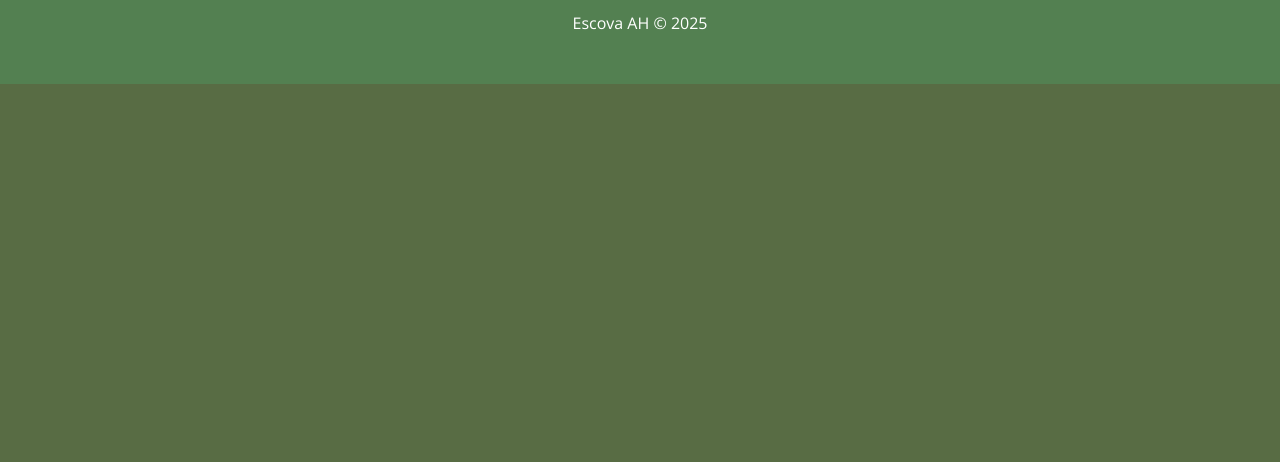
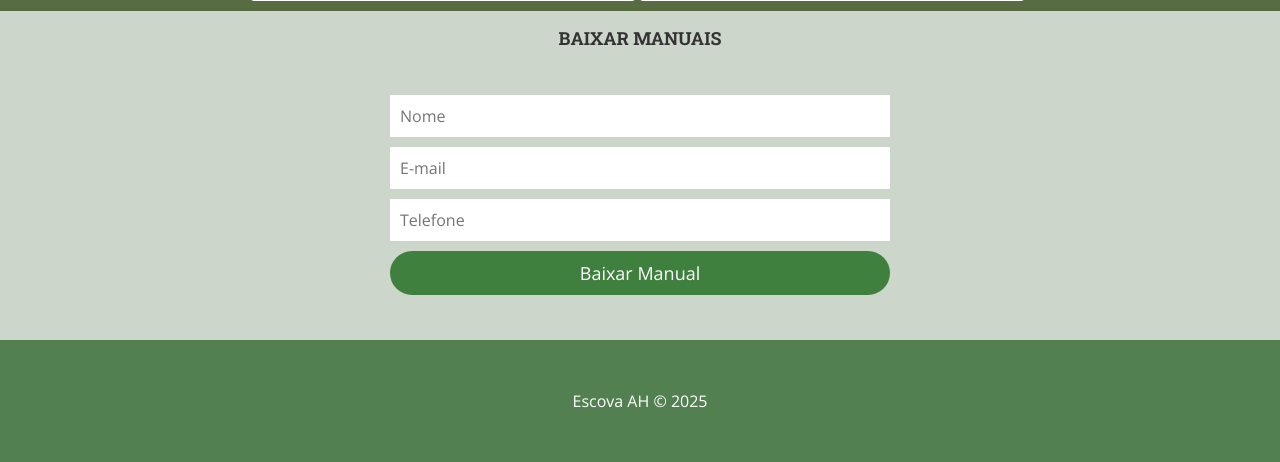
Before and after one commit to phps-vilani/escovaah_php, a PHP site: page /manual.php in a window 1280 px wide. Shown: the part 1405-1867 px from the top of the page. Before the commit the page ends 1489 px from the top, so only its background shows below. Run offline with PHP 8.4, Linux system fonts and the light colour scheme; some web fonts are replaced.

Commit message:
tela de manual finalizado uma parte do front-end, ainda precisa ser melhor visto a questao da responsividade

```diff
--- a/css/styles.css
+++ b/css/styles.css
@@ -155,7 +155,7 @@ body {
 
 #navbar li {
   display: flex;
-  left: 13%;
+  left: 4%;
   position: relative;
   justify-content: space-evenly;
   align-items: center;
@@ -184,22 +184,6 @@ body {
   /* max-width: 100%; */
   width: 100%;
   /* align-items: ; */
-}
-
-.card-video {
-  width: 39%;
-  height: 380px;
-  border-radius: 3px;
-  margin-right: 5px;
-  background-color: #fff;
-  /* padding: 10px 10px 70px 10px; */
-}
-
-.titulo-card-videos {
-  font-family: "Roboto Slab", serif;
-  font-size: 18px;
-  color: #586c44;
-  padding-bottom: 5px;
 }
 
 /* CAROUSSEL */
@@ -414,11 +398,6 @@ swiper-slide .sliderText img {
   object-fit: fill;
 }
 
-/* .titulo-manual {
-  display: flex;
-  margin-top: -20px;
-} */
-
 .titulo-personalizado-manual {
   font-family: "Carter One", serif;
   font-weight: 400;
@@ -438,11 +417,72 @@ swiper-slide .sliderText img {
 
 .descricao-titulo-manual {
   text-align: center;
-  width: 80%;
+  width: 60%;
   color: #fff;
-  font-size: 20px;
+  font-size: 22px;
   margin-top: 15px;
   margin-bottom: 30px;
+  font-weight: 400;
+}
+
+.card-video {
+  width: 30%;
+  height: 380px;
+  border-radius: 3px;
+  margin-right: 5px;
+  background-color: #fff;
+  /* padding: 10px 10px 70px 10px; */
+}
+
+.titulo-card-videos {
+  font-family: "Roboto Slab", serif;
+  font-size: 18px;
+  color: #586c44;
+  padding-bottom: 5px;
+}
+
+.download-manuais {
+  width: 100%;
+  background-color: #cdd6cb;
+  align-items: center;
+  display: flex;
+  flex-direction: column;
+  margin-top: 10px;
+  padding-top: 15px;
+  padding-bottom: 45px;
+}
+
+.titulo-download-manuais {
+  /* display: block; Garante que o título ocupe a linha toda */
+  margin-bottom: 10px; /* Espaço abaixo do título */
+  text-align: center;
+  font-size: 18px;
+  color: #333333;
+  font-family: 'Roboto Slab', 'serif';
+}
+
+.form-container {
+  display: flex;
+  flex-direction: column;
+  width: 500px;
+  gap: 10px; /* Espaçamento entre os inputs */
+  margin-top: 35px;
+}
+
+.form-container input {
+  /* width: 00px; */
+  padding: 10px;
+  font-size: 16px;
+  border: none;
+}
+
+.form-container button {
+  padding: 10px;
+  font-size: 18px;
+  border-radius: 50px;
+  background-color: #40803f;
+  color: #fff;
+  border: none;
 }
 
 /* FOOTER */
--- a/manual.php
+++ b/manual.php
@@ -21,7 +21,7 @@ include_once('templates/header.php');
 
 <div class="videos-manual">
     <div class="card-video">
-    <iframe width="100%" height="85%" style="padding: 15px 15px 0 15px;" src="https://www.youtube.com/embed/1QRiOS6Ue-w" frameborder="0" allowfullscreen></iframe>
+        <iframe width="100%" height="85%" style="padding: 15px 15px 0 15px;" src="https://www.youtube.com/embed/1QRiOS6Ue-w" frameborder="0" allowfullscreen></iframe>
         <h2 class="titulo-card-videos" style="display: flex; justify-content: center; align-items: flex-end; height: 50px">SOLTURA DE CACHOS</h2>
     </div>
 
@@ -33,6 +33,17 @@ include_once('templates/header.php');
     </div>
 </div>
 
+<div class="download-manuais">
+    <h2 class="titulo-download-manuais">BAIXAR MANUAIS</h2>
+
+    <div class="form-container">
+        <input type="text" placeholder="Nome">
+        <input type="text" placeholder="E-mail">
+        <input type="text" placeholder="Telefone">
+        <button>Baixar Manual</button>
+    </div>
+</div>
+
 
 
 <?php
```
